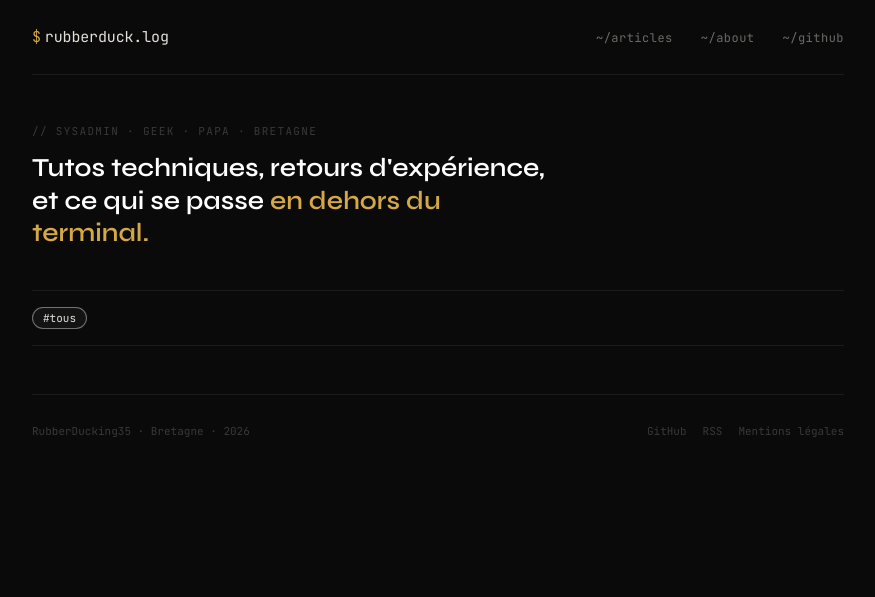
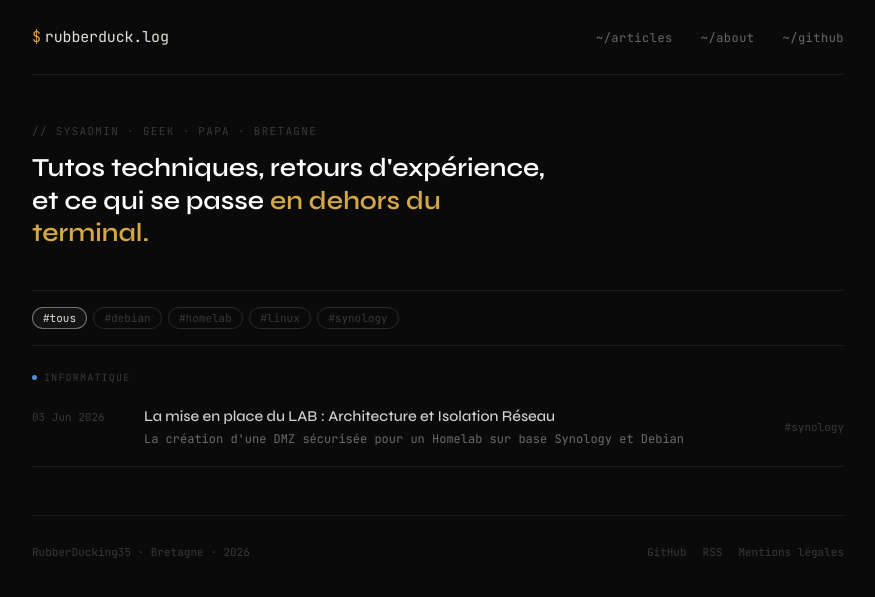
Before and after one commit to RubberDucking35/RubberDucking35.github.io, a Jekyll site: the page built from index.html, in a window 1280 px wide. Shown: the top 597 px of the page, without its empty margins (202-1077 px from the left). Built offline with Jekyll 4.4.1, drawn with Linux system fonts in a browser that asks for light colours; some of the changed lines change nothing that is shown.

Commit message:
Update 2026-05-31-homelab.md

````diff
--- a/_posts/2026-05-31-homelab.md
+++ b/_posts/2026-05-31-homelab.md
@@ -2,24 +2,20 @@
 layout: post
 title: "La mise en place du LAB : Architecture et Isolation Réseau"
 description: "La création d'une DMZ sécurisée pour un Homelab sur base Synology et Debian"
-date: 2026-05-31
+date: 2026-06-03
 section: it
-tags: [synology, debian, linux]
-published: false
+tags: [synology, debian, linux,homelab]
+published: true
 ---
 
-Création d'un HomeLab fait avec les moyens du bord, car le budget est toujours complexe quand on veut construire un HomeLab (récup, licence, etc...).
+Pour ce premier article, ça sera la description du HomeLab utilisé pour la série d'article sur l'univers de la conteneurisation
 
 ## Matériel
 
 - NAS Synology DS923+
-- Serveur sous Debian
-- Livebox Orange
-- De la patience
+- Serveur sous Debian 13
 
-Je me suis imposé une contrainte technique, mon NAS ayant 2 ports Ethernet, j'ai voulu utiliser celui qui était libre pour mettre mon serveur Linux, que le NAS fasse le pont, car Orange bride ses utilisateurs publics pour la partie réseaux (route statique).
-
-Je suis parti dans cette direction pour garder la puissance du I7, plutôt que de simples VM, et aussi donner des alternatives d'architectures pour du homelab.
+Contrainte technique, le NAS ayant 2 ports Ethernet, ne pas utiliser un switch en plus
 
 ## Installer le serveur Debian (tuto succinct)
 
@@ -40,9 +36,35 @@ sda5  →  LVM PV     (237.5GB)
                 └── swap_1   12.1GB  [SWAP]
 ```
 
+Création de sdb
+
+```bash
+pvcreate /dev/sdb
+```
+```bash
+vgcreate vg_data /dev/sdb
+```
+```bash
+lvcreate -l 100%FREE -n lv_docker vg_data
+```
+```bash
+mkfs.ext4 /dev/vg_data/lv_docker
+```
+```bash
+mkdir -p /var/lib/docker
+```
+```bash
+echo '/dev/vg_data/lv_docker  /var/lib/docker  ext4  defaults  0  2' >> /etc/fstab
+```
+```bash
+mount -a
+```
+```bash
+systemctl daemon-reload
+```
 ## Configuration réseau
 
-![Architecture réseau](/assets/images/illustration_Article1.png)
+![Architecture réseau]
 
 | Équipement | Interface | Rôle | IP |
 |------------|-----------|------|----|
@@ -51,7 +73,7 @@ sda5  →  LVM PV     (237.5GB)
 | **NAS (LAN2)** | `ovs_eth1` | Vers BlackWall | 192.168.10.21 |
 | **BlackWall** | `eno1` | Serveur Debian | 192.168.10.50 |
 
-J'isole mon serveur (192.168.10.x), pour éviter si un jour un élément du serveur (conteneur docker par exemple) est compromis, ça resterait dans cette DMZ.
+Isolation du serveur (192.168.10.x), pour éviter si compromission (conteneur docker par exemple) cela reste dans la DMZ
 
 ## Serveur Debian
 
@@ -92,16 +114,14 @@ Il ne fait pas que transmettre, il fait du NAT/Masquerading pour que le serveur
 
 ## Configuration Iptables du NAS
 
-Ne pouvant pas faire certaines manipulations à travers l'interface du NAS, et après avoir mis ma patience à rude épreuve, je suis passé par l'iptable du NAS, avec un script :
+Ne pouvant pas faire certaines manipulations à travers l'interface interface graphique du NAS.
+
+Utilisation du script ci-dessous
 
 [Script iptables NAS Synology](https://github.com/RubberDucking35/Iptable-NAS-Synology/tree/main)
 
-Et une tache planifiée sur le NAS à chaque redémarrage car l'Iptable se remet à zéro après chaque démarrage ([documentation iptables](https://wiki.debian.org/iptables)).
+Avec une tache planifiée à chaque redémarrage car l'Iptable se remet à zéro après chaque démarrage ([documentation iptables](https://wiki.debian.org/iptables)).
 
 Linux flush les règles au reboot, d'où la nécessité du script automatique.
 
-Je n'ai pas voulu tester iptables-persistent car bon on n'est censé trop jouer avec le noyau Linux de notre NAS.
-
-Bien sur cette architecture à un risque, le NAS devient un coeur réseau (s'il s'éteint plus rien), mais on est sur du homelab, demain je peux très tout reprendre à ZERO.
-
-Dans le prochain article je vais aborder Docker.
+Pas de iptables-persistent et cette architecture représente un risque mais cela reste du HomeLab
````
